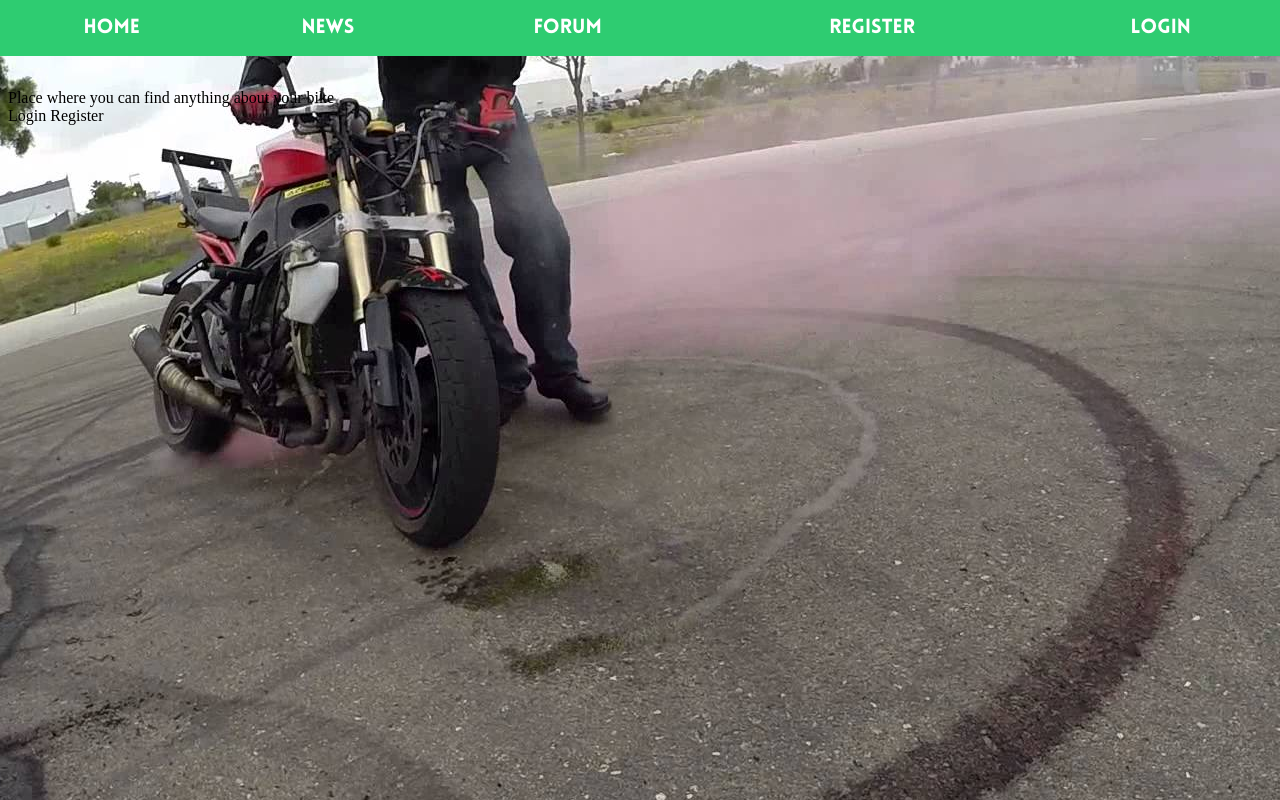
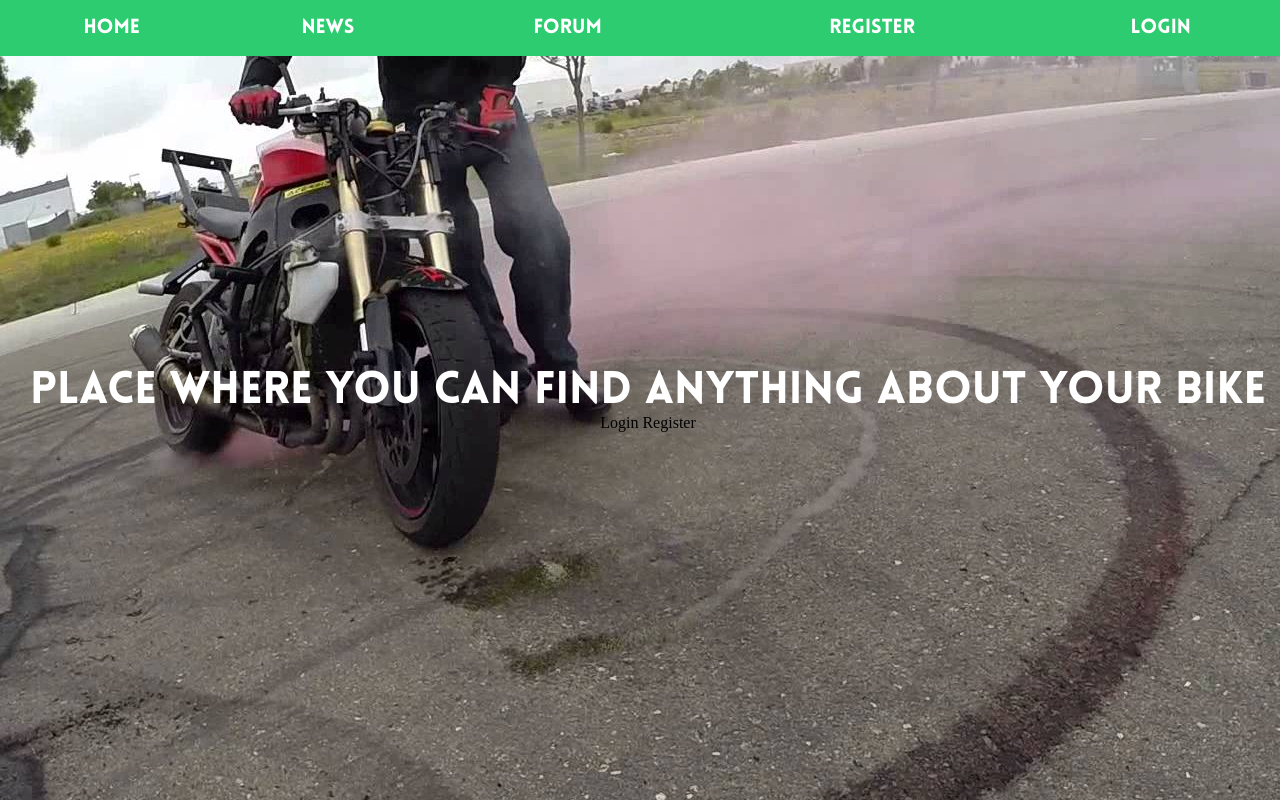
Before and after one commit to rado122/bikers-paradise, a plain HTML site: page index.html in a window 1280 px wide. Drawn offline with Linux system fonts and the light colour scheme.

Commit message:
Made homepage text styles

```diff
--- a/styles/bikersplace.css
+++ b/styles/bikersplace.css
@@ -82,6 +82,20 @@ a:focus{
 }
 
 .sections{
-position: relative;
-    margin-top: 5%;
+    margin: auto;
+    width: 100%;
+    text-align: center;
+    top: 50%;
+    position: fixed;
+    transform: translatey(-50%);
+
 }
+
+span#starpageText{
+    color:white;
+    font-family: Lovelo-Black;
+    font-size: 280%;
+    max-width: 100%;
+    width:100%;
+
+}
```
